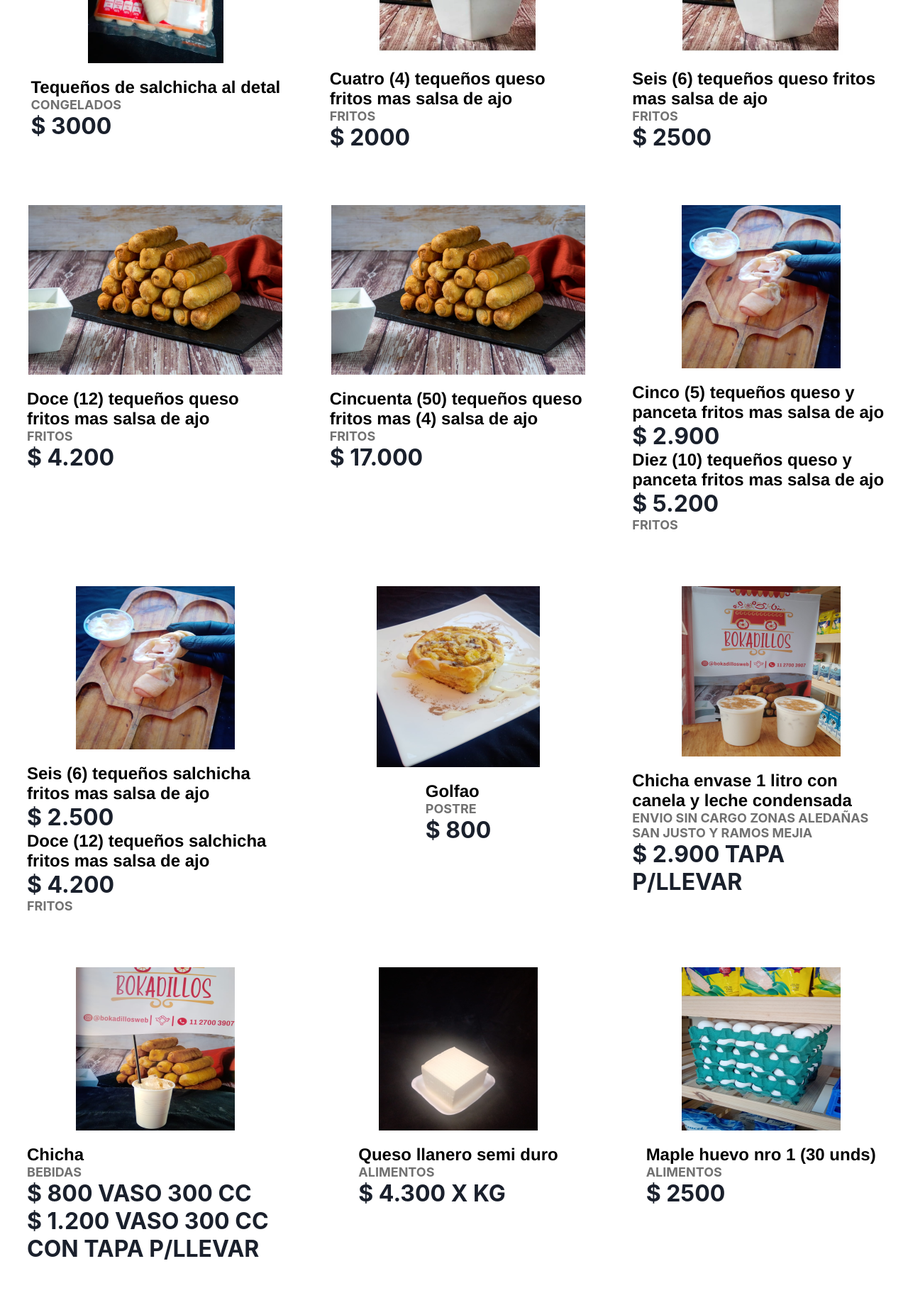
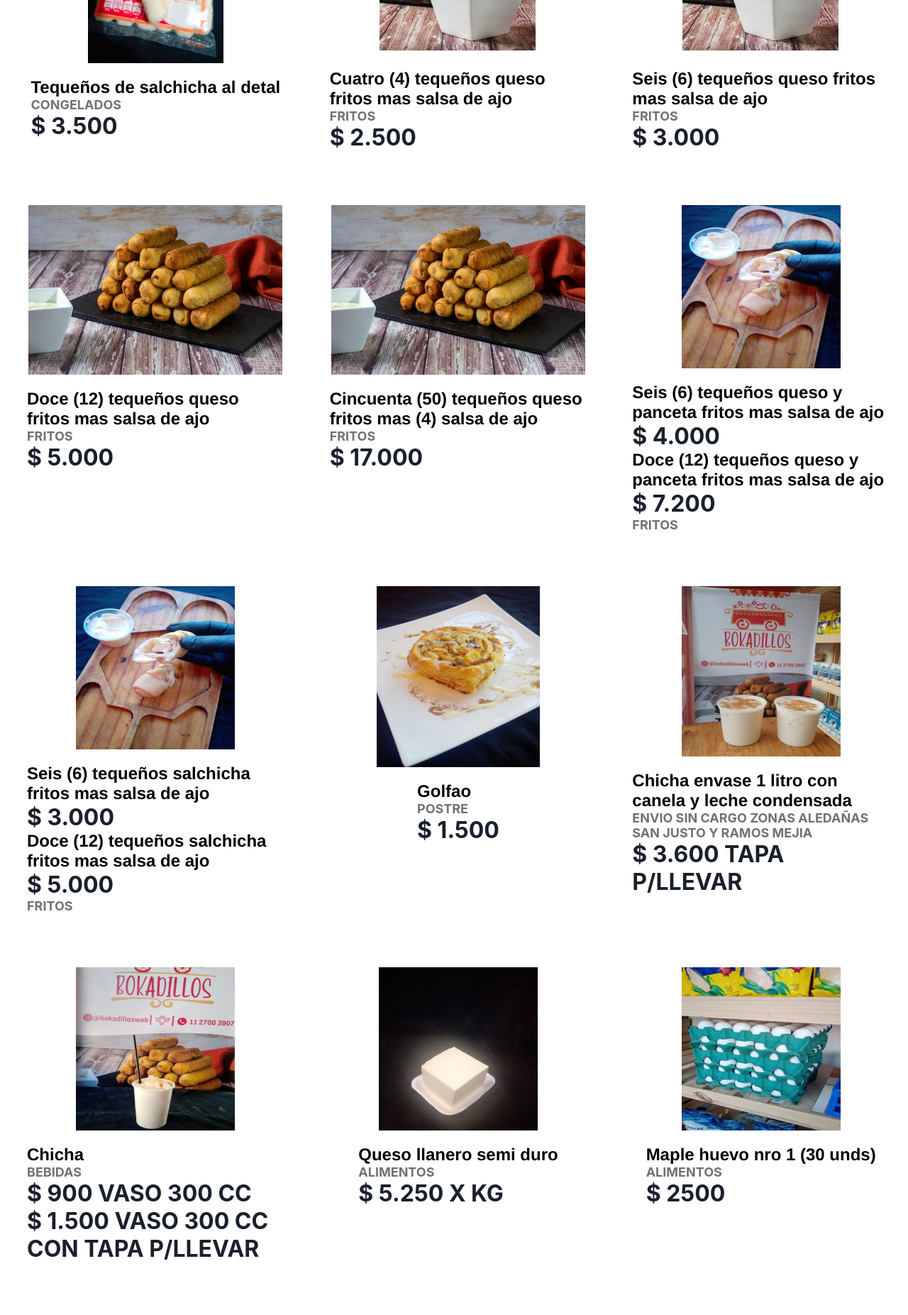
Before and after one commit to elifred2022/productosBokadillos, a React (Create React App) app: page / in a window 1280 px wide. Shown: the part 880-2733 px from the top of the page at 71% size. Built offline with nearby package versions, Linux system fonts and the light colour scheme.

Commit message:
update precios feb24

```diff
--- a/src/components/productos/ProductosItem.js
+++ b/src/components/productos/ProductosItem.js
@@ -31,7 +31,7 @@ export const ProductoItem = ({ id, title, price, image, category }) => {
         <div className="producto__footer">
           <h1>Tequeños de queso al Mayor a partir de 15 docenas</h1>
           <p>Congelados</p>
-          <p className="price">$ 2200</p>
+          <p className="price">$ 2500</p>
         </div>
       </div>
 
@@ -44,7 +44,7 @@ export const ProductoItem = ({ id, title, price, image, category }) => {
         <div className="producto__footer">
           <h1>Tequeños de queso al detal</h1>
           <p>Congelados</p>
-          <p className="price">$ 3000</p>
+          <p className="price">$ 3500</p>
         </div>
       </div>
 
@@ -57,7 +57,7 @@ export const ProductoItem = ({ id, title, price, image, category }) => {
         <div className="producto__footer">
           <h1>Tequeños de queso y panceta al detal</h1>
           <p>Congelados</p>
-          <p className="price">$ 3500</p>
+          <p className="price">$ 4000</p>
         </div>
       </div>
 
@@ -70,7 +70,7 @@ export const ProductoItem = ({ id, title, price, image, category }) => {
         <div className="producto__footer">
           <h1>Tequeños de salchicha al detal</h1>
           <p>Congelados</p>
-          <p className="price">$ 3000</p>
+          <p className="price">$ 3.500</p>
         </div>
       </div>
 
@@ -83,7 +83,7 @@ export const ProductoItem = ({ id, title, price, image, category }) => {
         <div className="producto__footer">
           <h1>Cuatro (4) tequeños queso fritos mas salsa de ajo</h1>
           <p>Fritos</p>
-          <p className="price">$ 2000</p>
+          <p className="price">$ 2.500</p>
         </div>
       </div>
 
@@ -96,7 +96,7 @@ export const ProductoItem = ({ id, title, price, image, category }) => {
         <div className="producto__footer">
           <h1>Seis (6) tequeños queso fritos mas salsa de ajo</h1>
           <p>Fritos</p>
-          <p className="price">$ 2500</p>
+          <p className="price">$ 3.000</p>
         </div>
       </div>
 
@@ -109,7 +109,7 @@ export const ProductoItem = ({ id, title, price, image, category }) => {
         <div className="producto__footer">
           <h1>Doce (12) tequeños queso fritos mas salsa de ajo</h1>
           <p>Fritos</p>
-          <p className="price">$ 4.200</p>
+          <p className="price">$ 5.000</p>
         </div>
       </div>
 
@@ -133,10 +133,10 @@ export const ProductoItem = ({ id, title, price, image, category }) => {
           </div>
         </>
         <div className="producto__footer">
-          <h1>Cinco (5) tequeños queso y panceta fritos mas salsa de ajo</h1>
-          <p className="price">$ 2.900</p>
-          <h1>Diez (10) tequeños queso y panceta fritos mas salsa de ajo</h1>
-          <p className="price">$ 5.200</p>
+          <h1>Seis (6) tequeños queso y panceta fritos mas salsa de ajo</h1>
+          <p className="price">$ 4.000</p>
+          <h1>Doce (12) tequeños queso y panceta fritos mas salsa de ajo</h1>
+          <p className="price">$ 7.200</p>
           <p>Fritos</p>
         </div>
       </div>
@@ -149,9 +149,9 @@ export const ProductoItem = ({ id, title, price, image, category }) => {
         </>
         <div className="producto__footer">
           <h1>Seis (6) tequeños salchicha fritos mas salsa de ajo</h1>
-          <p className="price">$ 2.500</p>
+          <p className="price">$ 3.000</p>
           <h1>Doce (12) tequeños salchicha fritos mas salsa de ajo</h1>
-          <p className="price">$ 4.200</p>
+          <p className="price">$ 5.000</p>
           <p>Fritos</p>
         </div>
       </div>
@@ -165,7 +165,7 @@ export const ProductoItem = ({ id, title, price, image, category }) => {
         <div className="producto__footer">
           <h1>Golfao</h1>
           <p>Postre</p>
-          <p className="price">$ 800</p>
+          <p className="price">$ 1.500</p>
         </div>
       </div>
 
@@ -178,7 +178,7 @@ export const ProductoItem = ({ id, title, price, image, category }) => {
         <div className="producto__footer">
           <h1>Chicha envase 1 litro con canela y leche condensada</h1>
           <p>envio sin cargo zonas aledañas San Justo y Ramos Mejia</p>
-          <p className="price">$ 2.900 tapa p/llevar</p>
+          <p className="price">$ 3.600 tapa p/llevar</p>
         </div>
       </div>
 
@@ -191,8 +191,8 @@ export const ProductoItem = ({ id, title, price, image, category }) => {
         <div className="producto__footer">
           <h1>Chicha</h1>
           <p>Bebidas</p>
-          <p className="price">$ 800 vaso 300 cc</p>
-          <p className="price">$ 1.200 vaso 300 cc con tapa p/llevar</p>
+          <p className="price">$ 900 vaso 300 cc</p>
+          <p className="price">$ 1.500 vaso 300 cc con tapa p/llevar</p>
         </div>
       </div>
 
@@ -205,7 +205,7 @@ export const ProductoItem = ({ id, title, price, image, category }) => {
         <div className="producto__footer">
           <h1>Queso llanero semi duro</h1>
           <p>Alimentos</p>
-          <p className="price">$ 4.300 x kg</p>
+          <p className="price">$ 5.250 x kg</p>
         </div>
       </div>
 
@@ -231,7 +231,7 @@ export const ProductoItem = ({ id, title, price, image, category }) => {
         <div className="producto__footer">
           <h1>Harina de maiz para arepas Morixe 1 kg</h1>
           <p>Alimentos</p>
-          <p className="price">$ 3.300</p>
+          <p className="price">$ 3.600</p>
         </div>
       </div>
 
```
